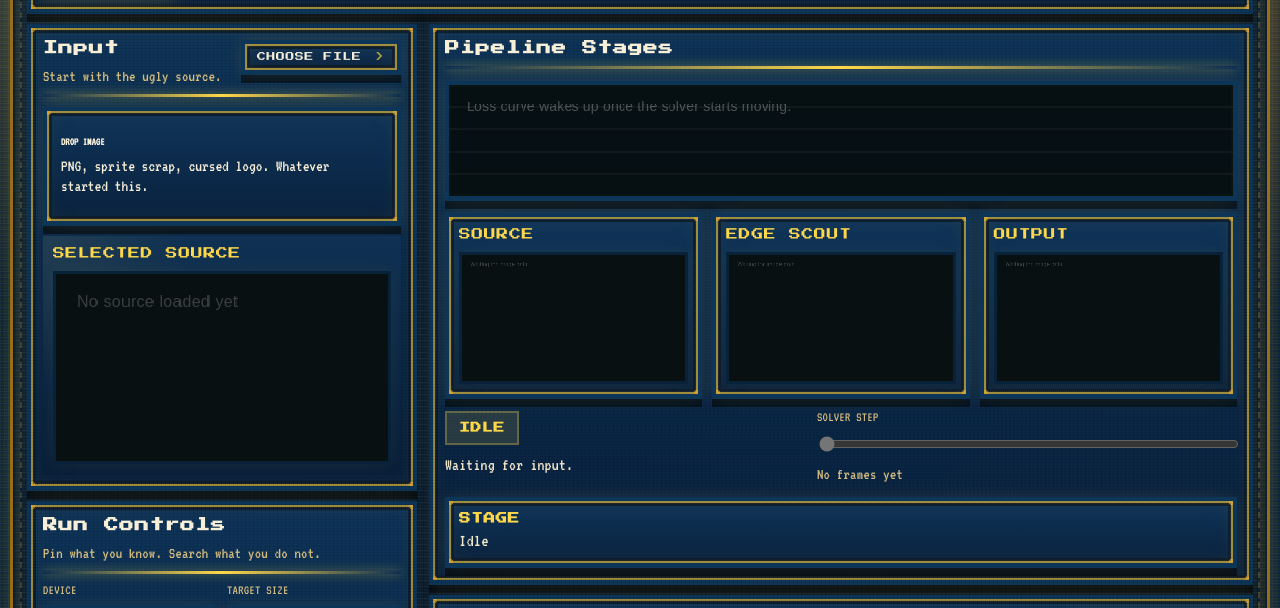
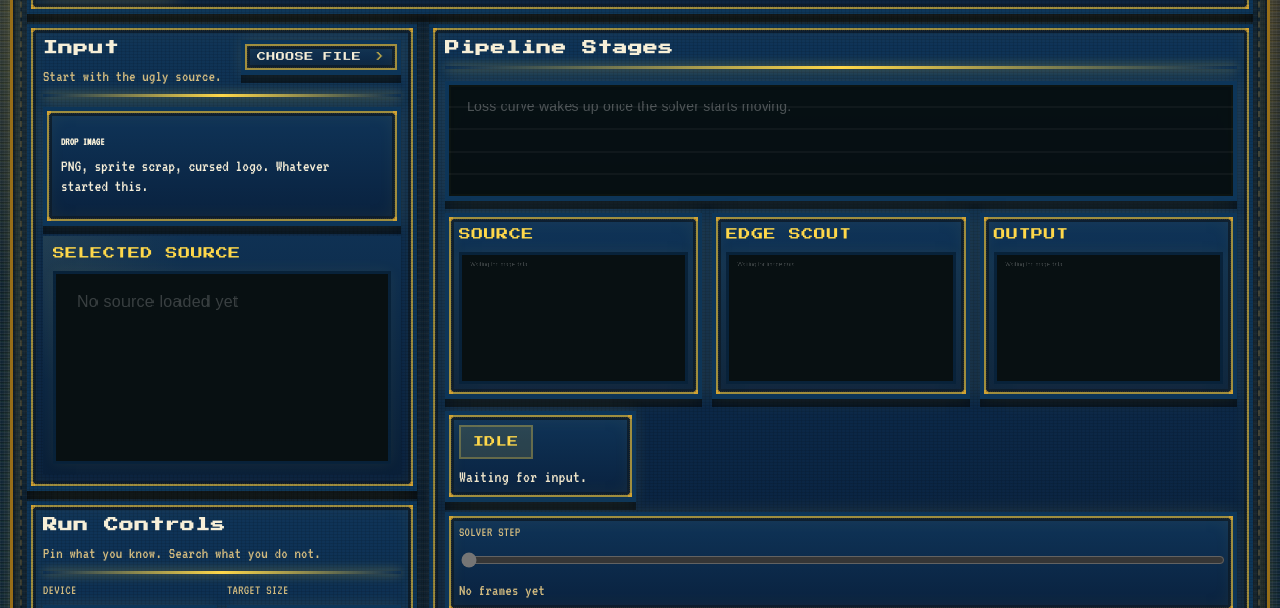
Before and after one commit to GameCult/repixelizer, a plain HTML site: page src/repixelizer/gui_static/index.html in a window 1280 px wide. Shown: the part 178-786 px from the top of the page. Drawn offline with Linux system fonts and the light colour scheme.

Commit message:
Unify viewer metrics panel

```diff
--- a/src/repixelizer/gui_static/app.js
+++ b/src/repixelizer/gui_static/app.js
@@ -327,9 +327,11 @@ function renderInference() {
     }
 }
 function renderMetrics() {
-    metricsPanel.innerHTML = "";
+    metricsPanel.querySelectorAll("[data-dynamic='true']").forEach((node) => {
+        node.remove();
+    });
     const frame = getSelectedFrame();
-    const items = [["Stage", state.currentStage]];
+    const items = [];
     if (frame) {
         items.push(["Loss", frame.loss === null ? "n/a" : formatNumber(frame.loss, 4)]);
         for (const [key, value] of Object.entries(frame.terms)) {
@@ -347,6 +349,7 @@ function renderMetrics() {
     for (const [label, value] of items) {
         const node = document.createElement("div");
         node.className = "metric-chip";
+        node.dataset.dynamic = "true";
         node.innerHTML = `<strong>${label}</strong><span>${value}</span>`;
         metricsPanel.appendChild(node);
     }
--- a/src/repixelizer/gui_static/index.html
+++ b/src/repixelizer/gui_static/index.html
@@ -146,19 +146,16 @@
                 <canvas id="rightCanvas"></canvas>
               </figure>
             </div>
-            <div class="viewer-metrics">
-              <div class="metrics-toolbar">
-                <div class="metrics-status">
-                  <strong id="statusBadge" class="status-badge">Idle</strong>
-                  <p id="statusText" class="status-text metrics-status-text">Waiting for input.</p>
-                </div>
-                <div class="scrubber">
-                  <label for="stepSlider">Solver Step</label>
-                  <input id="stepSlider" type="range" min="0" max="0" step="1" value="0" disabled />
-                  <span id="stepValue" class="step-value">No frames yet</span>
-                </div>
+            <div id="metricsPanel" class="metrics-panel stats-grid">
+              <div class="metric-chip metric-status-block">
+                <span id="statusBadge" class="status-badge">Idle</span>
+                <p id="statusText" class="status-text metrics-status-text">Waiting for input.</p>
               </div>
-              <div id="metricsPanel" class="metrics-panel stats-grid"></div>
+              <div class="metric-chip scrubber metric-scrubber">
+                <label for="stepSlider">Solver Step</label>
+                <input id="stepSlider" type="range" min="0" max="0" step="1" value="0" disabled />
+                <span id="stepValue" class="step-value">No frames yet</span>
+              </div>
             </div>
           </section>
 
--- a/src/repixelizer/gui_static/styles.css
+++ b/src/repixelizer/gui_static/styles.css
@@ -262,9 +262,7 @@ p {
 .brand,
 .brand-lockup,
 .copy-stack,
-.viewer-heading,
-.viewer-metrics,
-.metrics-status {
+.viewer-heading {
   display: grid;
   gap: 10px;
 }
@@ -544,22 +542,6 @@ p {
   align-content: start;
 }
 
-.viewer-metrics {
-  gap: 12px;
-}
-
-.metrics-toolbar {
-  display: grid;
-  grid-template-columns: minmax(0, 1fr) minmax(320px, 420px);
-  gap: 16px 20px;
-  align-items: start;
-}
-
-.metrics-status {
-  min-width: 0;
-  align-content: start;
-}
-
 .metrics-status-text {
   max-width: 42ch;
 }
@@ -630,6 +612,17 @@ p {
 .metrics-panel {
   display: grid;
   gap: 10px;
+}
+
+.metric-status-block {
+  display: grid;
+  gap: 8px;
+  align-content: start;
+}
+
+.metric-scrubber {
+  min-width: 0;
+  grid-column: 1 / -1;
 }
 
 .stats-grid {
@@ -772,19 +765,9 @@ select:focus-visible {
   outline-offset: 2px;
 }
 
-@media (min-width: 1500px) {
-  .metrics-toolbar {
-    grid-template-columns: minmax(0, 1fr) minmax(360px, 440px);
-  }
-}
-
 @media (max-width: 1200px) {
   .app-grid,
   .editor-stage {
-    grid-template-columns: 1fr;
-  }
-
-  .metrics-toolbar {
     grid-template-columns: 1fr;
   }
 }
```
Also changed, not shown: frontend/src/app.ts (+5 -2 lines).
